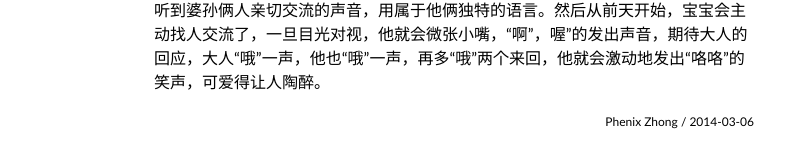
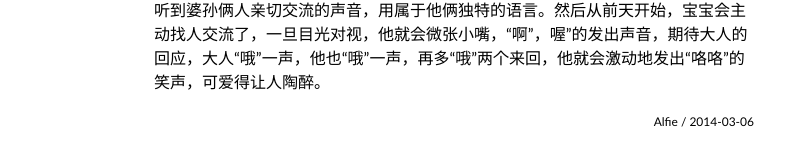
Before and after one commit to insolo/bb, a Jekyll site: the page built from _posts/2014-03-06-bb-is-talking.md, in a window 1280 px wide. Shown: the part 165-333 px from the top of the page, without its empty margins (186-971 px from the left). Built offline with Jekyll 4.4.1, drawn with Linux system fonts in a browser that asks for light colours; some web fonts are replaced; Markdown is read by kramdown in place of the engine named in the settings.

Commit message:
change author

```diff
--- a/_config.yml
+++ b/_config.yml
@@ -1,5 +1,5 @@
 baseurl: /
 markdown: rdiscount
 url:
-author: Phenix Zhong
+author: Alfie
 pygments: true
```
